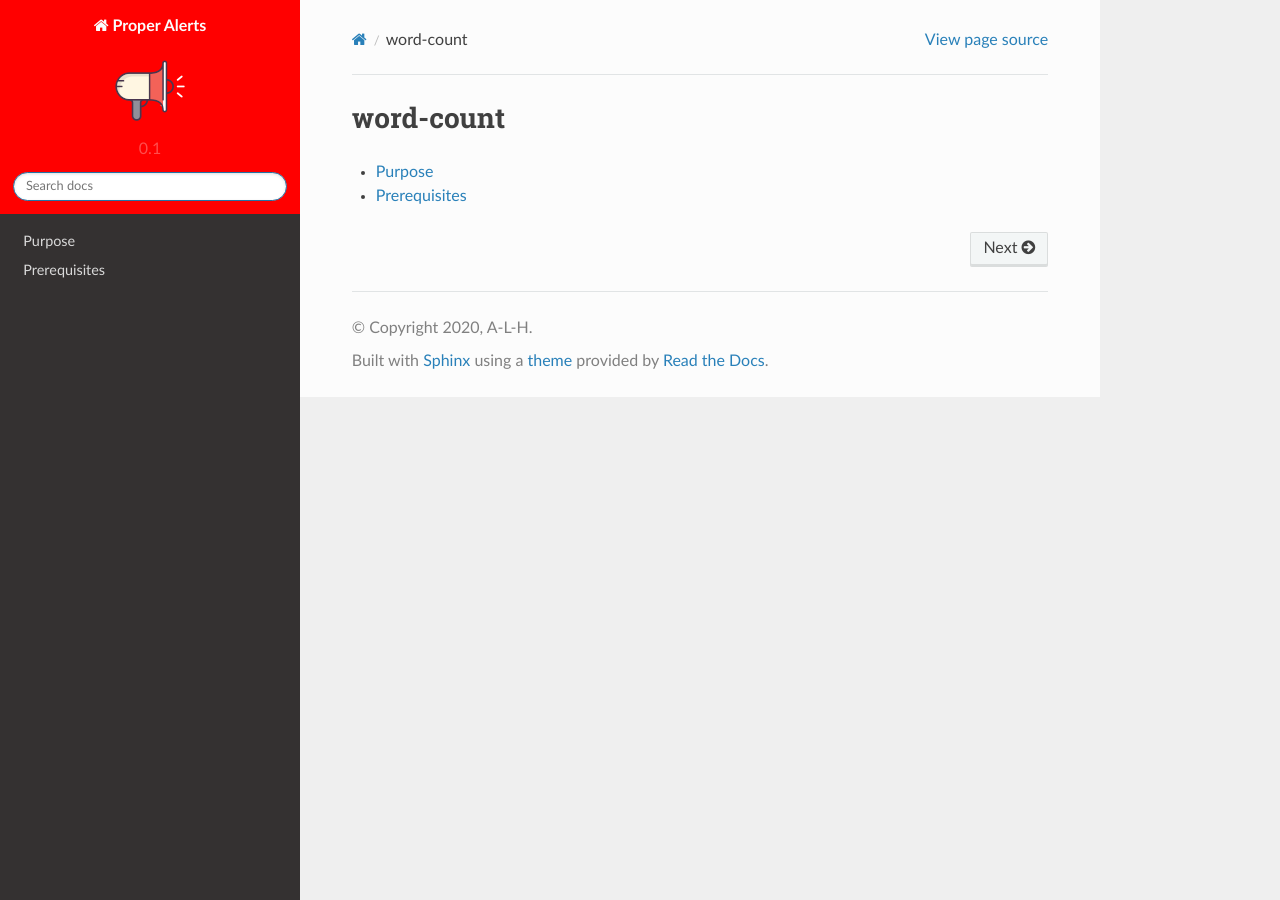
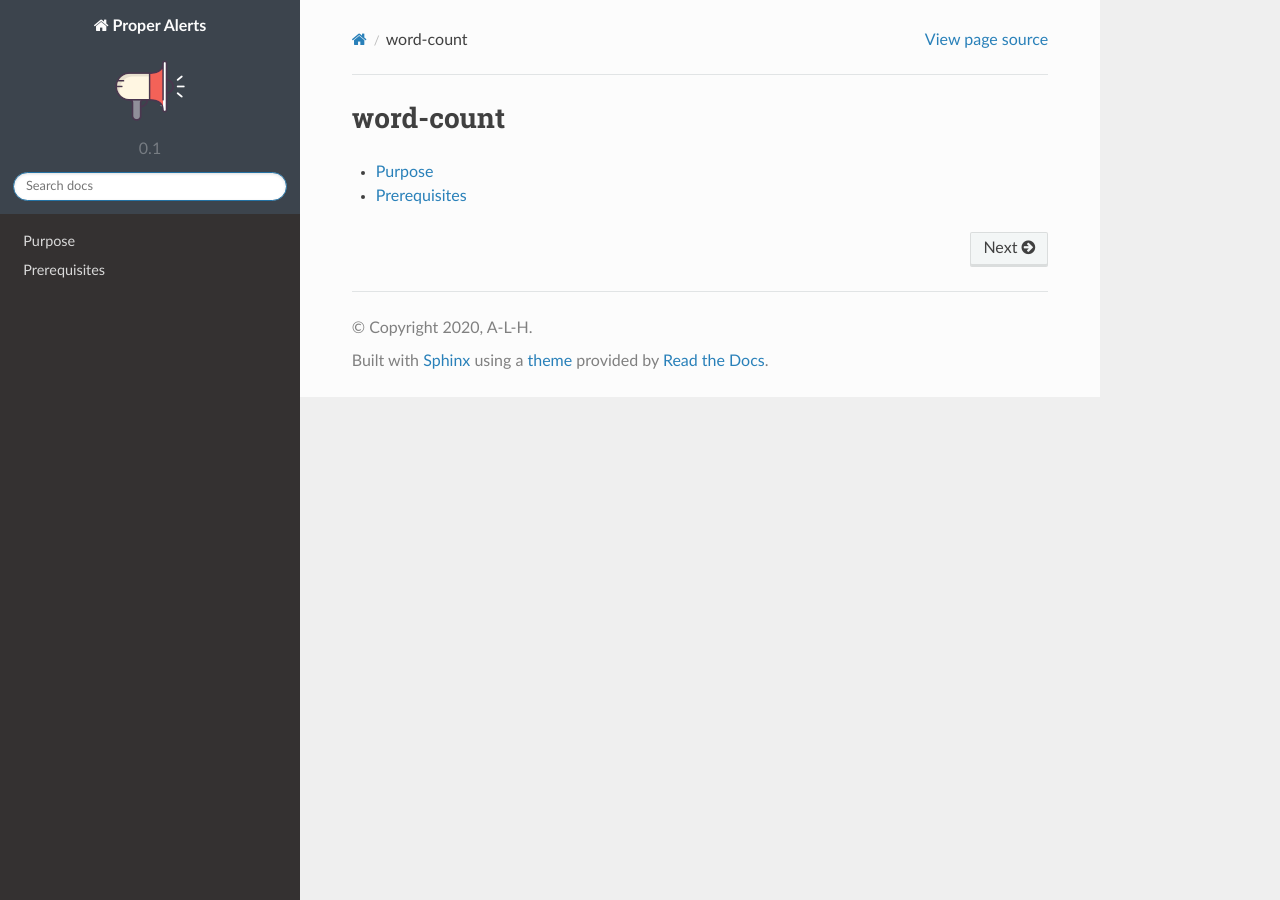
Before and after one commit to a-l-h/splunk-app-proper-alerts, a Sphinx documentation site: the page built from doc/index.rst, in a window 1280 px wide. Built offline with Sphinx 7.4.7 and the Read the Docs theme 2.0.0, drawn with Linux system fonts in a browser that asks for light colours.

Commit message:
Update conf.py

```diff
--- a/doc/conf.py
+++ b/doc/conf.py
@@ -90,7 +90,7 @@ html_theme = 'sphinx_rtd_theme'
 # documentation.
 #
 html_theme_options = {
-    'style_nav_header_background': 'red',
+    'style_nav_header_background': '#3C444D',
     'style_external_links': True
 }
 
```
